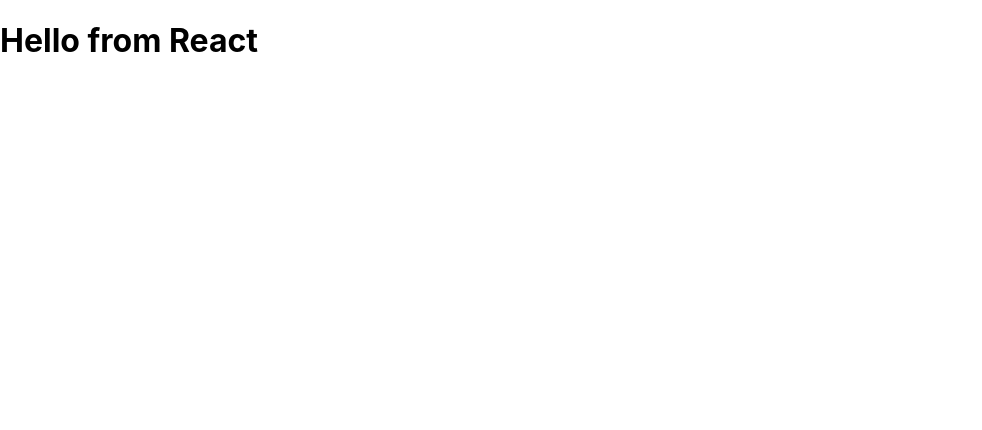
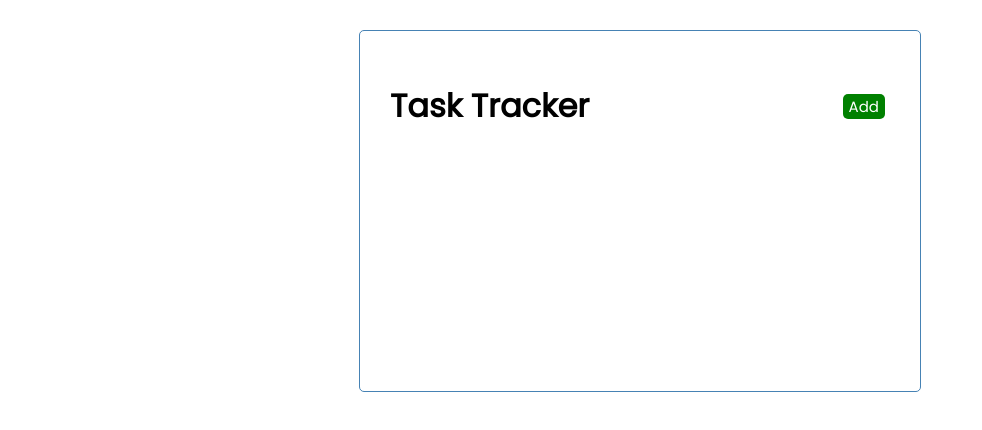
Before and after one commit to jameszhang-a/task-tracker, a React (Create React App) app: page / in a window 1280 px wide. Shown: the top 430 px of the page, without its empty margins (0-982 px from the left). Built offline with nearby package versions, Linux system fonts and the light colour scheme.

Commit message:
Create Button component

```diff
--- a/src/App.js
+++ b/src/App.js
@@ -1,21 +1,11 @@
 import Header from './components/Header';
-import React from 'react';
 
-// function App() {
-// 	const name = 'James';
-// 	const hello = true;
-
-// 	return (
-// 		<div className="container">
-// 			<Header />
-// 		</div>
-// 	);
-// }
-
-class App extends React.Component {
-	render() {
-		return <h1>Hello from React</h1>;
-	}
+function App() {
+	return (
+		<div className="container">
+			<Header title="Task Tracker" />
+		</div>
+	);
 }
 
 export default App;
--- /dev/null
+++ b/src/components/Button.js
@@ -0,0 +1,21 @@
+import PropTypes from 'prop-types';
+
+const Button = ({ onClick, color, text }) => {
+	return (
+		<button onClick={onClick} style={{ backgroundColor: color }} className="btn">
+			{text}
+		</button>
+	);
+};
+
+Button.defaultProps = {
+	color: 'steelblue'
+};
+
+Button.propTypes = {
+	test: PropTypes.string,
+	color: PropTypes.string,
+	onClick: PropTypes.func
+};
+
+export default Button;
--- a/src/components/Header.js
+++ b/src/components/Header.js
@@ -1,7 +1,14 @@
-const Header = () => {
+import Button from './Button';
+
+const Header = ({ title }) => {
+	const onClick = () => {
+		console.log('inside header');
+	};
+
 	return (
-		<header>
-			<h1>Task Tracker</h1>
+		<header className="header">
+			<h1>{title}</h1>
+			<Button color="green" text="Add" onClick={onClick} />
 		</header>
 	);
 };
--- a/src/index.css
+++ b/src/index.css
@@ -1,13 +1,36 @@
+@import url('https://fonts.googleapis.com/css2?family=Poppins:wght@300;400&display=swap');
+
 body {
-  margin: 0;
-  font-family: -apple-system, BlinkMacSystemFont, 'Segoe UI', 'Roboto', 'Oxygen',
-    'Ubuntu', 'Cantarell', 'Fira Sans', 'Droid Sans', 'Helvetica Neue',
-    sans-serif;
-  -webkit-font-smoothing: antialiased;
-  -moz-osx-font-smoothing: grayscale;
+	font-family: 'Poppins', sans-serif;
 }
 
-code {
-  font-family: source-code-pro, Menlo, Monaco, Consolas, 'Courier New',
-    monospace;
+.container {
+	max-width: 500px;
+	margin: 30px auto;
+	overflow: auto;
+	min-height: 300px;
+	border: 1px solid steelblue;
+	padding: 30px;
+	border-radius: 5px;
 }
+
+.header {
+	display: flex;
+	justify-content: space-between;
+	align-items: center;
+	margin-bottom: 20px;
+}
+
+.btn {
+	display: inline-block;
+	background: #000;
+	color: #fff;
+	border: none;
+	padding: 10px, 20px;
+	margin: 5px;
+	border-radius: 5px;
+	cursor: pointer;
+	text-decoration: none;
+	font-size: 15px;
+	font-family: inherit;
+}
```
